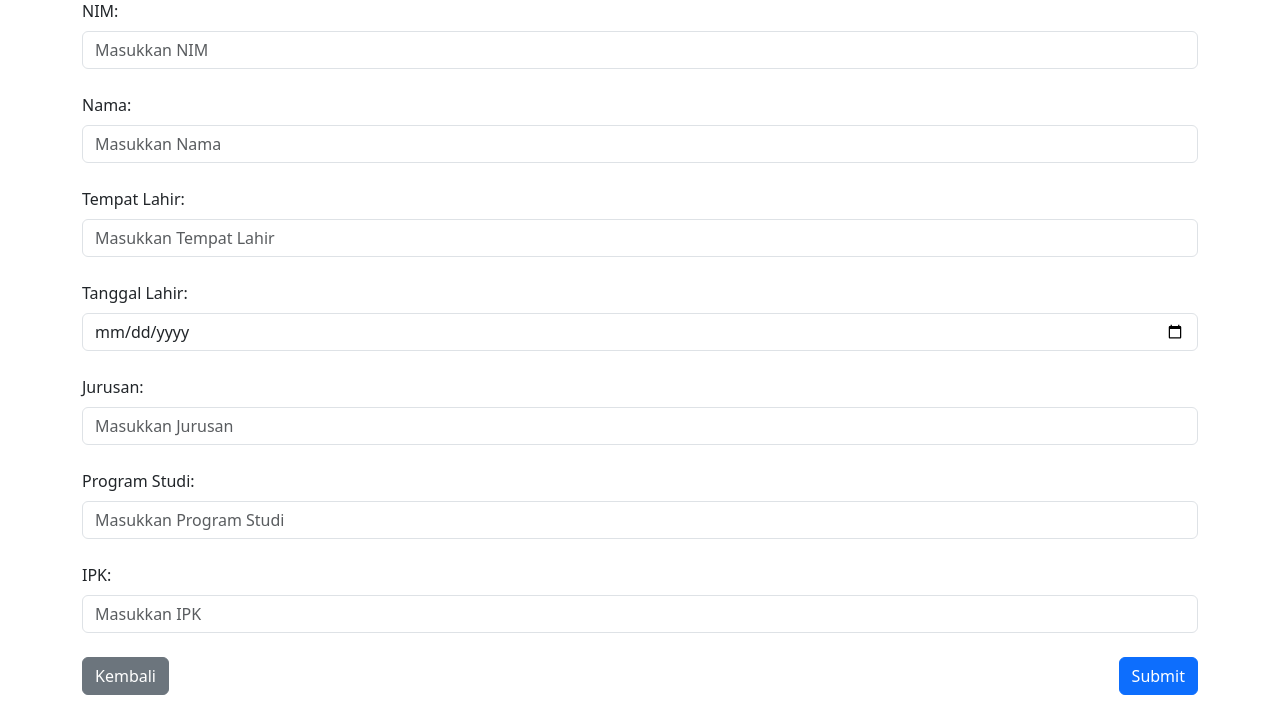
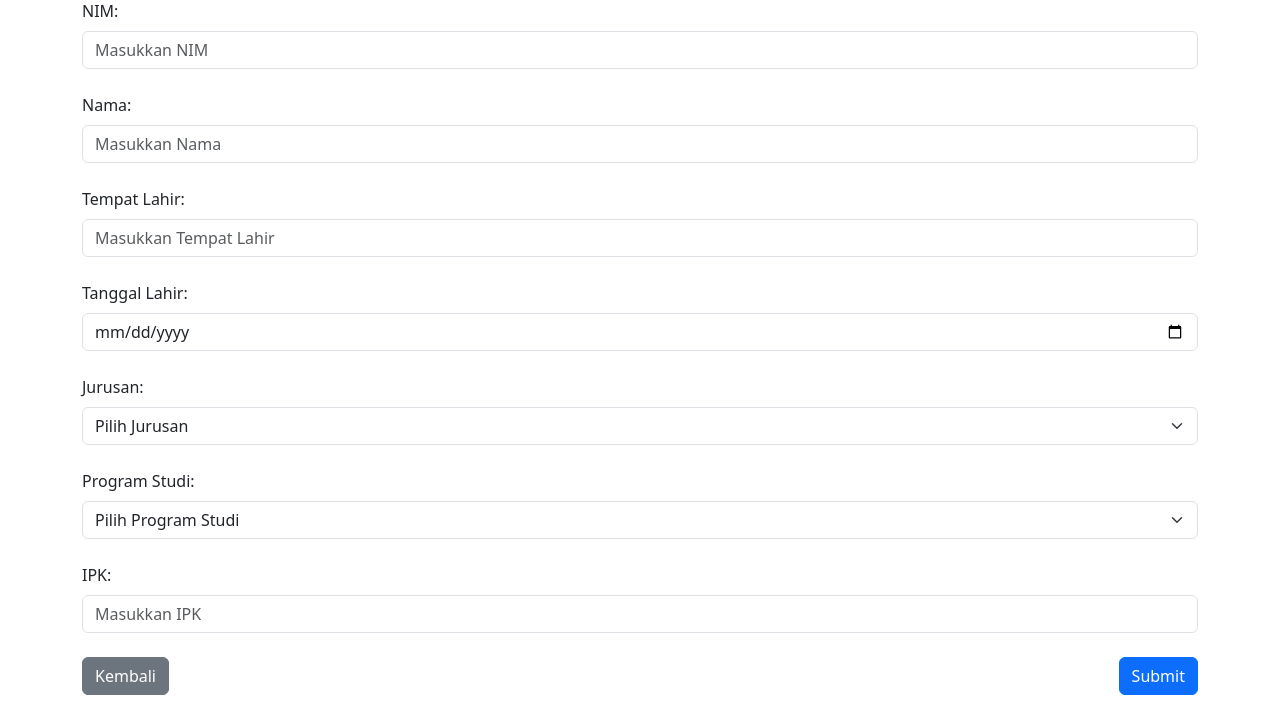
Before and after one commit to hilmimughid/dts-tugas-14, a PHP site: page /create.php in a window 1280 px wide. Shown: the part 97-800 px from the top of the page. Run offline with PHP 8.4, Linux system fonts and the light colour scheme.

Commit message:
[FIX] Memperbaiki pilihan jurusan dan prodi

```diff
--- a/create.php
+++ b/create.php
@@ -30,10 +30,18 @@
             <input type="date" class="form-control" name="tanggal_lahir" required><br>
 
             <label for="jurusan" class="form-label">Jurusan:</label>
-            <input type="text" class="form-control" name="jurusan" placeholder="Masukkan Jurusan" required><br>
+            <select class="form-select" aria-label="Default select example" required>
+                <option selected value="">Pilih Jurusan</option>
+                <option value="Teknologi Informasi">Teknologi Informasi</option>
+            </select><br>
 
             <label for="program_studi" class="form-label">Program Studi:</label>
-            <input type="text" class="form-control" name="program_studi" placeholder="Masukkan Program Studi" required><br>
+            <select class="form-select" aria-label="Default select example" required>
+                <option selected value="">Pilih Program Studi</option>
+                <option value="Teknik Informatika">Teknik Informatika</option>
+                <option value="Sistem Informasi">Sistem Informasi</option>
+                <option value="Teknik Komputer">Teknik Komputer</option>
+            </select><br>
 
             <label for="ipk" class="form-label">IPK:</label>
             <input type="number" class="form-control" name="ipk" placeholder="Masukkan IPK" required><br>
```
